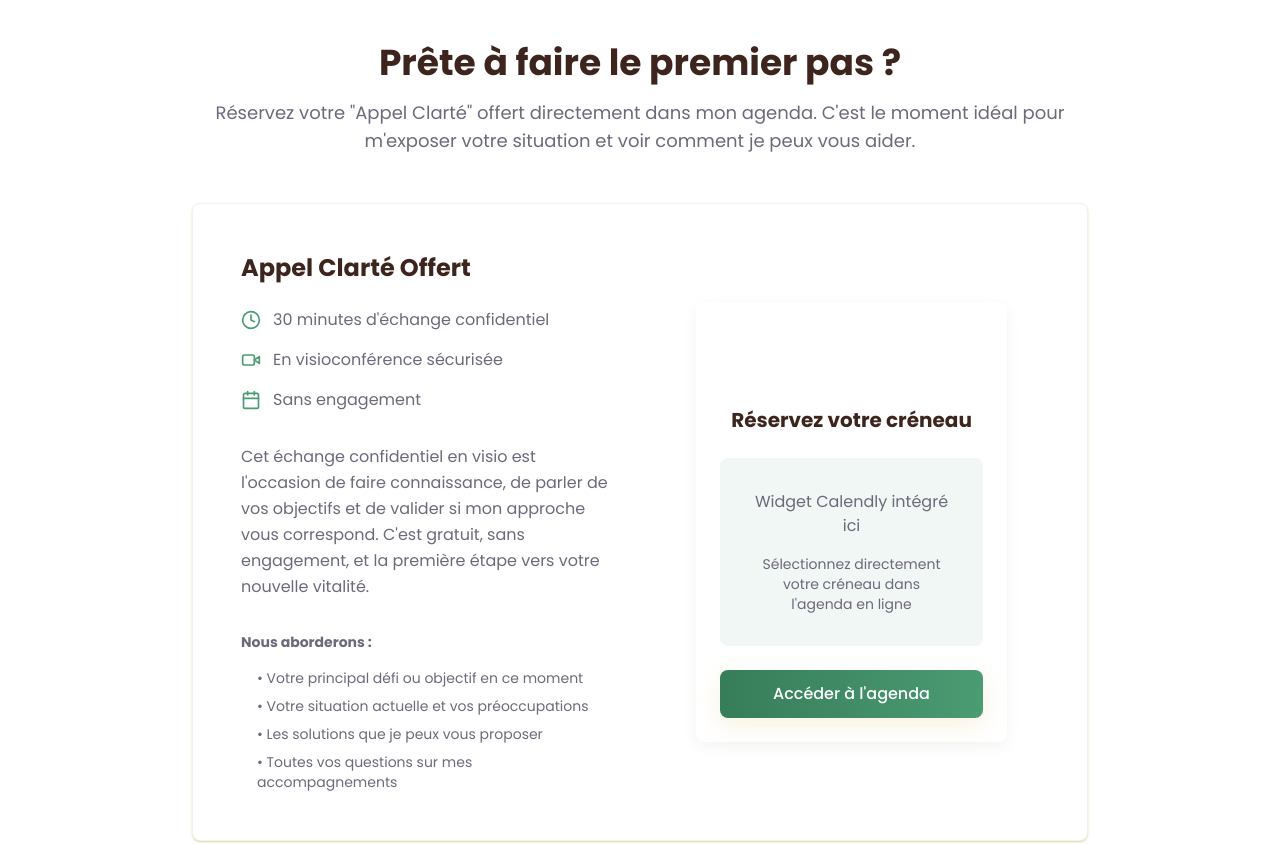
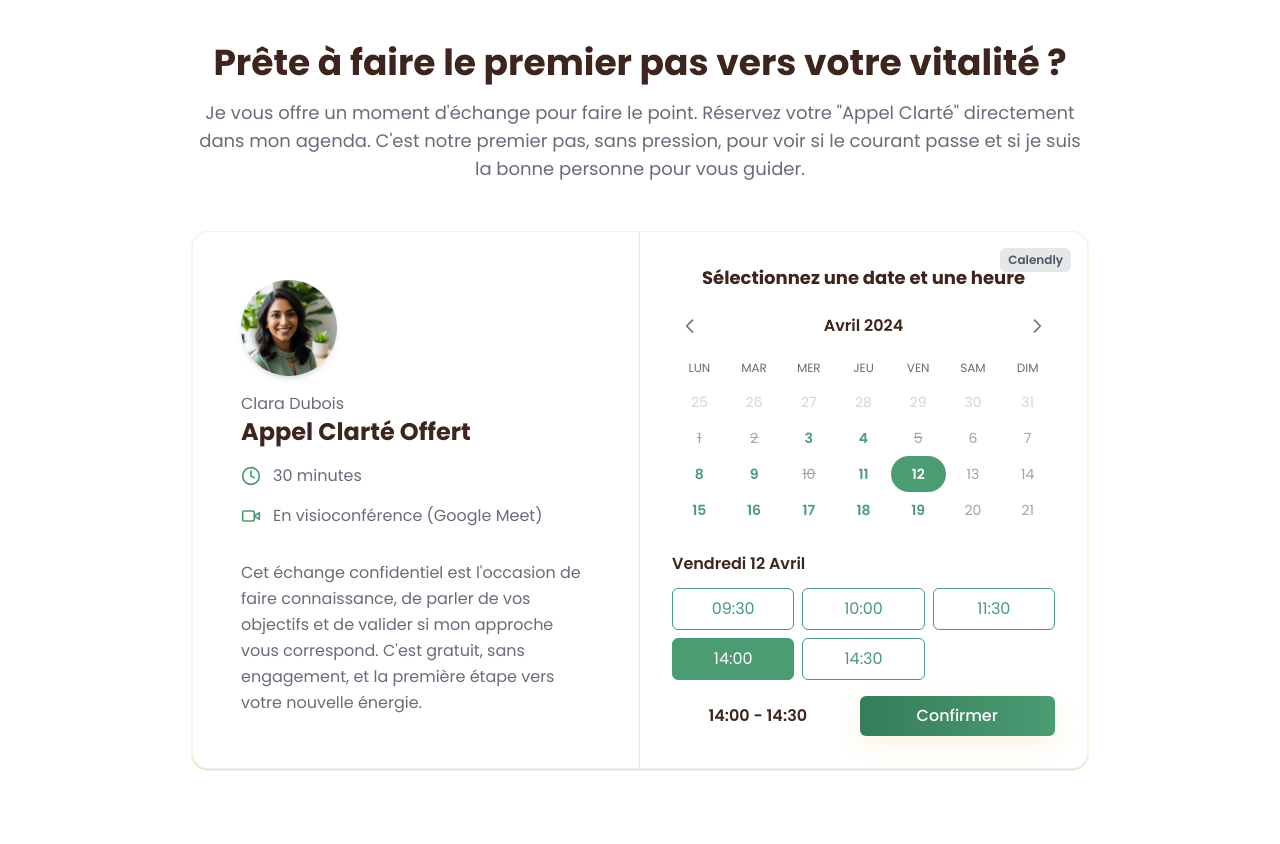
Before and after one commit to Clartem-agency/site-portfolio-08_coach-en-nutrition, a plain HTML site: page index.html in a window 1280 px wide. Shown: the part 8060-8904 px from the top of the page. Drawn offline with nearby package versions, Linux system fonts and the light colour scheme.

Commit message:
Update index.html

```diff
--- a/index.html
+++ b/index.html
@@ -651,63 +651,89 @@
 <section id="booking" class="w-full bg-warm-light py-20">
     <div class="max-w-6xl mx-auto px-4 sm:px-6 lg:px-8">
         <div class="max-w-4xl mx-auto text-center">
-                        <h2 class="text-3xl lg:text-4xl font-bold text-foreground mb-4">Prête à faire le premier pas ?</h2>
+            <h2 class="text-3xl lg:text-4xl font-bold text-foreground mb-4">Prête à faire le premier pas vers votre vitalité ?</h2>
             <p class="text-lg text-muted-foreground mb-12">
-                            Réservez votre "Appel Clarté" offert directement dans mon agenda. C'est le moment idéal
-                            pour m'exposer votre situation et voir comment je peux vous aider.
+                Je vous offre un moment d'échange pour faire le point. Réservez votre "Appel Clarté" directement dans mon agenda.
+                C'est notre premier pas, sans pression, pour voir si le courant passe et si je suis la bonne personne pour vous guider.
             </p>
-                        <div class="rounded-lg border bg-card text-card-foreground shadow-sm shadow-warm border-primary/10">
-                            <div class="p-12">
-                                <div class="grid md:grid-cols-2 gap-12 items-center">
-                                    <div class="text-left">
-                                        <h3 class="text-2xl font-bold text-foreground mb-6">Appel Clarté Offert</h3>
+
+            <!-- Calendly-style Widget -->
+            <div class="rounded-2xl border bg-card text-card-foreground shadow-sm shadow-warm border-primary/10 overflow-hidden">
+                <div class="grid lg:grid-cols-2">
+
+                    <!-- Left Panel: Information -->
+                    <div class="p-8 md:p-12 text-left border-r border-gray-200">
+                        <div class="w-24 h-24 rounded-full overflow-hidden mb-4 shadow-md">
+                            <!-- Placeholder pour la photo de portrait -->
+                            <img src="images/coach-nutrition-portrait.webp" alt="Portrait de Clara Dubois, coach en nutrition" class="w-full h-full object-cover">
+                        </div>
+                        <p class="text-muted-foreground">Clara Dubois</p>
+                        <h3 class="text-2xl font-bold text-foreground mb-4">Appel Clarté Offert</h3>
+
                         <div class="space-y-4 mb-8">
                             <div class="flex items-center gap-3">
                                 <svg xmlns="http://www.w3.org/2000/svg" width="24" height="24" viewBox="0 0 24 24" fill="none" stroke="currentColor" stroke-width="2" stroke-linecap="round" stroke-linejoin="round" class="h-5 w-5 text-primary"><circle cx="12" cy="12" r="10"></circle><polyline points="12 6 12 12 16 14"></polyline></svg>
-                                                <span class="text-muted-foreground">30 minutes d'échange confidentiel</span>
+                                <span class="text-muted-foreground">30 minutes</span>
                             </div>
                             <div class="flex items-center gap-3">
                                 <svg xmlns="http://www.w3.org/2000/svg" width="24" height="24" viewBox="0 0 24 24" fill="none" stroke="currentColor" stroke-width="2" stroke-linecap="round" stroke-linejoin="round" class="h-5 w-5 text-primary"><path d="m22 8-6 4 6 4V8Z"></path><rect width="14" height="12" x="2" y="6" rx="2" ry="2"></rect></svg>
-                                                <span class="text-muted-foreground">En visioconférence sécurisée</span>
-                                            </div>
-                                            <div class="flex items-center gap-3">
-                                                <svg xmlns="http://www.w3.org/2000/svg" width="24" height="24" viewBox="0 0 24 24" fill="none" stroke="currentColor" stroke-width="2" stroke-linecap="round" stroke-linejoin="round" class="h-5 w-5 text-primary"><rect width="18" height="18" x="3" y="4" rx="2" ry="2"></rect><line x1="16" x2="16" y1="2" y2="6"></line><line x1="8" x2="8" y1="2" y2="6"></line><line x1="3" x2="21" y1="10" y2="10"></line></svg>
-                                                <span class="text-muted-foreground">Sans engagement</span>
+                                <span class="text-muted-foreground">En visioconférence (Google Meet)</span>
                             </div>
                         </div>
-                                        <p class="text-muted-foreground leading-relaxed mb-8">
-                                            Cet échange confidentiel en visio est l'occasion de faire connaissance, de parler
-                                            de vos objectifs et de valider si mon approche vous correspond. C'est gratuit,
-                                            sans engagement, et la première étape vers votre nouvelle vitalité.
+                        <p class="text-muted-foreground leading-relaxed">
+                            Cet échange confidentiel est l'occasion de faire connaissance, de parler de vos objectifs et de valider si mon approche vous correspond. C'est gratuit, sans engagement, et la première étape vers votre nouvelle énergie.
                         </p>
-                                        <div class="space-y-4 text-sm text-muted-foreground">
-                                            <p><strong>Nous aborderons :</strong></p>
-                                            <ul class="space-y-2 ml-4">
-                                                <li>• Votre principal défi ou objectif en ce moment</li>
-                                                <li>• Votre situation actuelle et vos préoccupations</li>
-                                                <li>• Les solutions que je peux vous proposer</li>
-                                                <li>• Toutes vos questions sur mes accompagnements</li>
-                                            </ul>
+                    </div>
+
+                    <!-- Right Panel: Calendar Simulation -->
+                    <div class="p-6 md:p-8 relative">
+                        <!-- Badge Calendly -->
+                        <a href="#" class="absolute top-4 right-4 bg-gray-200 text-gray-600 text-xs font-semibold px-2 py-1 rounded-md hover:bg-gray-300 transition-colors">Calendly</a>
+
+                        <h4 class="text-lg font-bold text-foreground text-center mb-4">Sélectionnez une date et une heure</h4>
+
+                        <!-- Calendar Interface -->
+                        <div>
+                            <div class="flex items-center justify-between mb-4">
+                                <button class="p-2 rounded-full hover:bg-gray-100">
+                                    <svg class="h-5 w-5 text-gray-500" xmlns="http://www.w3.org/2000/svg" fill="none" viewBox="0 0 24 24" stroke="currentColor"><path stroke-linecap="round" stroke-linejoin="round" stroke-width="2" d="M15 19l-7-7 7-7"></path></svg>
+                                </button>
+                                <div class="font-semibold text-foreground">Avril 2024</div>
+                                <button class="p-2 rounded-full hover:bg-gray-100">
+                                    <svg class="h-5 w-5 text-gray-500" xmlns="http://www.w3.org/2000/svg" fill="none" viewBox="0 0 24 24" stroke="currentColor"><path stroke-linecap="round" stroke-linejoin="round" stroke-width="2" d="M9 5l7 7-7 7"></path></svg>
+                                </button>
+                            </div>
+                            <div class="grid grid-cols-7 text-center text-xs text-muted-foreground mb-2">
+                                <span>LUN</span><span>MAR</span><span>MER</span><span>JEU</span><span>VEN</span><span>SAM</span><span>DIM</span>
+                            </div>
+                            <div class="grid grid-cols-7 text-center text-sm">
+                                <!-- Dates (exemple visuel) -->
+                                <div class="p-2 text-gray-300">25</div><div class="p-2 text-gray-300">26</div><div class="p-2 text-gray-300">27</div><div class="p-2 text-gray-300">28</div><div class="p-2 text-gray-300">29</div><div class="p-2 text-gray-300">30</div><div class="p-2 text-gray-300">31</div>
+                                <div class="p-2 text-gray-400 line-through">1</div><div class="p-2 text-gray-400 line-through">2</div><div class="p-2 text-primary font-semibold cursor-pointer hover:bg-primary/10 rounded-full">3</div><div class="p-2 text-primary font-semibold cursor-pointer hover:bg-primary/10 rounded-full">4</div><div class="p-2 text-gray-400 line-through">5</div><div class="p-2 text-gray-400">6</div><div class="p-2 text-gray-400">7</div>
+                                <div class="p-2 text-primary font-semibold cursor-pointer hover:bg-primary/10 rounded-full">8</div><div class="p-2 text-primary font-semibold cursor-pointer hover:bg-primary/10 rounded-full">9</div><div class="p-2 text-gray-400 line-through">10</div><div class="p-2 text-primary font-semibold cursor-pointer hover:bg-primary/10 rounded-full">11</div><div class="p-2 bg-primary text-white font-semibold rounded-full cursor-pointer">12</div><div class="p-2 text-gray-400">13</div><div class="p-2 text-gray-400">14</div>
+                                <div class="p-2 text-primary font-semibold cursor-pointer hover:bg-primary/10 rounded-full">15</div><div class="p-2 text-primary font-semibold cursor-pointer hover:bg-primary/10 rounded-full">16</div><div class="p-2 text-primary font-semibold cursor-pointer hover:bg-primary/10 rounded-full">17</div><div class="p-2 text-primary font-semibold cursor-pointer hover:bg-primary/10 rounded-full">18</div><div class="p-2 text-primary font-semibold cursor-pointer hover:bg-primary/10 rounded-full">19</div><div class="p-2 text-gray-400">20</div><div class="p-2 text-gray-400">21</div>
                             </div>
                         </div>
-                                    <div class="bg-gradient-warm rounded-xl p-8">
-                                        <div class="bg-white rounded-lg p-6 shadow-soft">
-                                            <div class="text-center mb-6">
-                                                <div class="w-16 h-16 bg-gradient-primary rounded-full flex items-center justify-center mx-auto mb-4">
-                                                    <svg xmlns="http://www.w3.org/2000/svg" width="24" height="24" viewBox="0 0 24 24" fill="none" stroke="currentColor" stroke-width="2" stroke-linecap="round" stroke-linejoin="round" class="h-8 w-8 text-white"><rect width="18" height="18" x="3" y="4" rx="2" ry="2"></rect><line x1="16" x2="16" y1="2" y2="6"></line><line x1="8" x2="8" y1="2" y2="6"></line><line x1="3" x2="21" y1="10" y2="10"></line></svg>
+
+                        <!-- Time Slots (exemple visuel) -->
+                        <div class="mt-6 text-left" id="time-slots">
+                           <p class="font-semibold text-foreground mb-3">Vendredi 12 Avril</p>
+                           <div class="grid grid-cols-3 gap-2">
+                               <button class="w-full text-center py-2 border border-primary text-primary rounded-md hover:bg-primary/10 transition-colors">09:30</button>
+                               <button class="w-full text-center py-2 border border-primary text-primary rounded-md hover:bg-primary/10 transition-colors">10:00</button>
+                               <button class="w-full text-center py-2 border border-primary text-primary rounded-md hover:bg-primary/10 transition-colors">11:30</button>
+                               <button class="w-full text-center py-2 border border-primary bg-primary text-white rounded-md">14:00</button>
+                               <button class="w-full text-center py-2 border border-primary text-primary rounded-md hover:bg-primary/10 transition-colors">14:30</button>
                            </div>
-                                                <h4 class="text-xl font-bold text-foreground">Réservez votre créneau</h4>
-                                            </div>
-                                            <div class="bg-sage-light/30 rounded-lg p-8 text-center mb-6">
-                                                <p class="text-muted-foreground mb-4">Widget Calendly intégré ici</p>
-                                                <p class="text-sm text-muted-foreground">Sélectionnez directement votre créneau dans l'agenda en ligne</p>
-                                            </div>
-                                            <a href="#" class="w-full inline-flex items-center justify-center gap-2 whitespace-nowrap font-medium ring-offset-background transition-all duration-300 focus-visible:outline-none focus-visible:ring-2 focus-visible:ring-ring focus-visible:ring-offset-2 disabled:pointer-events-none disabled:opacity-50 bg-gradient-to-r from-sage-dark to-primary text-white hover:from-sage-dark hover:to-primary/90 shadow-warm hover:shadow-xl transform hover:-translate-y-0.5 h-12 rounded-lg px-8 text-base">
-                                                Accéder à l'agenda
-                                            </a>
+                           <div class="mt-4 flex gap-4">
+                               <div class="flex-1 text-center py-2 font-semibold text-foreground">14:00 - 14:30</div>
+                               <button class="flex-1 inline-flex items-center justify-center gap-2 whitespace-nowrap font-medium ring-offset-background transition-all duration-300 bg-gradient-to-r from-sage-dark to-primary text-white hover:from-sage-dark hover:to-primary/90 shadow-warm hover:shadow-xl transform hover:-translate-y-0.5 h-10 rounded-md px-3">
+                                   Confirmer
+                               </button>
                            </div>
                         </div>
                     </div>
+
                 </div>
             </div>
         </div>
```
Lines whose indentation alone changed are shown as unchanged.
